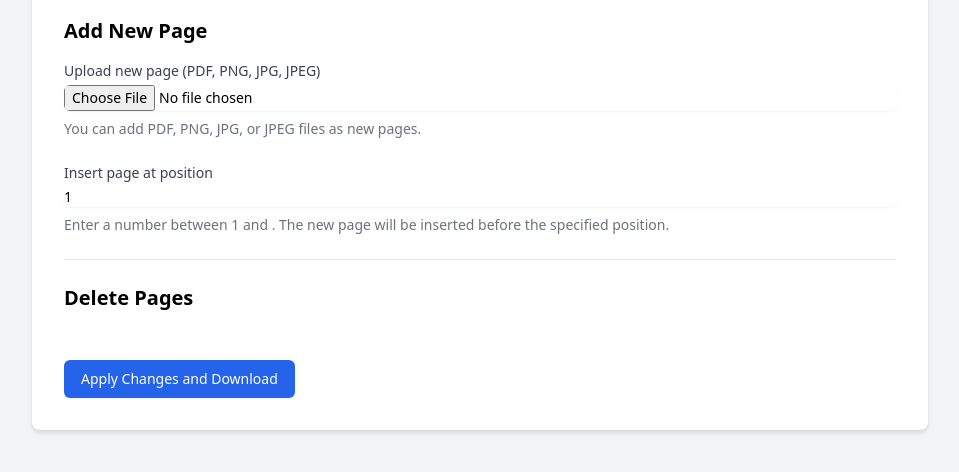
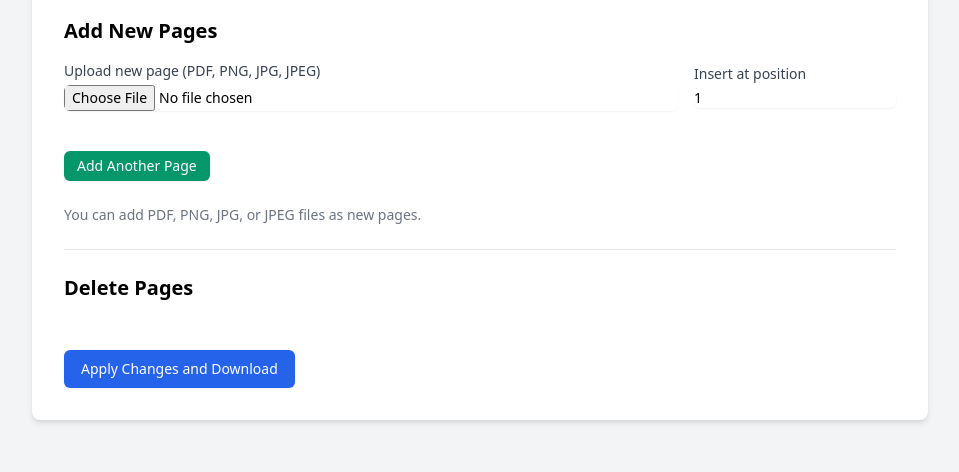
Before and after one commit to Biswajit-Mohapatra2/pdf-edit, a Flask app: template templates/edit.html in a window 1280 px wide. Shown: the part 143-615 px from the top of the page, without its empty margins (160-1119 px from the left). Run offline with Flask 3, Linux system fonts and the light colour scheme; the template is opened without the code that fills it, so the values that code supplies are empty.

Commit message:
correct code added as requirement

```diff
--- a/app.py
+++ b/app.py
@@ -47,25 +47,40 @@
         pages_to_delete = request.form.getlist('delete_pages')
         pages_to_keep = [i for i in range(num_pages) if str(i+1) not in pages_to_delete]
 
-        # Handle new page insertion
-        new_page_file = request.files.get('new_page')
-        insert_position = int(request.form.get('insert_position', 1)) - 1
+        # Handle new page insertions
+        new_pages = request.files.getlist('new_pages')
+        insert_positions = request.form.getlist('insert_positions')
 
-        if new_page_file and allowed_file(new_page_file.filename):
-            # Get the size of the first page
-            first_page = pdf.pages[0]
-            target_width = first_page.mediabox.width
-            target_height = first_page.mediabox.height
+        # Create a list of (position, page) tuples for insertion
+        insertions = []
+        for i, new_page in enumerate(new_pages):
+            if new_page and allowed_file(new_page.filename):
+                position = int(insert_positions[i]) - 1 if i < len(insert_positions) else num_pages
+                insertions.append((position, new_page))
+
+        # Sort insertions by position (descending) to maintain correct order
+        insertions.sort(key=lambda x: x[0], reverse=True)
+
+        # Get the size of the first page for resizing new pages
+        first_page = pdf.pages[0]
+        target_width = first_page.mediabox.width
+        target_height = first_page.mediabox.height
 
         # Add pages to the new PDF
-        for i in pages_to_keep:
-            if i == insert_position and new_page_file and allowed_file(new_page_file.filename):
-                add_new_page(writer, new_page_file, target_width, target_height)
-            writer.add_page(pdf.pages[i])
+        current_page = 0
+        for i in range(num_pages):
+            if i in pages_to_keep:
+                while insertions and insertions[-1][0] == current_page:
+                    _, new_page = insertions.pop()
+                    add_new_page(writer, new_page, target_width, target_height)
+                    current_page += 1
+                writer.add_page(pdf.pages[i])
+                current_page += 1
 
-        # If the insert position is after the last page, add the new page at the end
-        if insert_position >= len(pages_to_keep) and new_page_file and allowed_file(new_page_file.filename):
-            add_new_page(writer, new_page_file, target_width, target_height)
+        # Add any remaining new pages at the end
+        while insertions:
+            _, new_page = insertions.pop()
+            add_new_page(writer, new_page, target_width, target_height)
 
         if writer.pages:
             output = io.BytesIO()
--- a/templates/edit.html
+++ b/templates/edit.html
@@ -23,22 +23,25 @@
         <p class="mb-4">Current number of pages: {{ num_pages }}</p>
 
         <form method="post" enctype="multipart/form-data" class="space-y-6">
-            <div>
-                <h2 class="text-xl font-semibold mb-4">Add New Page</h2>
-                <div class="flex items-center space-x-4">
-                    <div class="flex-grow">
-                        <label for="new_page" class="block text-sm font-medium text-gray-700">Upload new page (PDF, PNG, JPG, JPEG)</label>
-                        <input type="file" id="new_page" name="new_page" accept=".pdf,.png,.jpg,.jpeg" class="mt-1 focus:ring-blue-500 focus:border-blue-500 block w-full shadow-sm sm:text-sm border-gray-300 rounded-md">
+            <div id="new-pages-container">
+                <h2 class="text-xl font-semibold mb-4">Add New Pages</h2>
+                <div class="new-page-input mb-4">
+                    <div class="flex items-center space-x-4">
+                        <div class="flex-grow">
+                            <label for="new_pages" class="block text-sm font-medium text-gray-700">Upload new page (PDF, PNG, JPG, JPEG)</label>
+                            <input type="file" name="new_pages" accept=".pdf,.png,.jpg,.jpeg" class="mt-1 focus:ring-blue-500 focus:border-blue-500 block w-full shadow-sm sm:text-sm border-gray-300 rounded-md">
+                        </div>
+                        <div class="flex-shrink-0">
+                            <label for="insert_positions" class="block text-sm font-medium text-gray-700">Insert at position</label>
+                            <input type="number" name="insert_positions" min="1" max="{{ num_pages + 1 }}" value="1" class="mt-1 focus:ring-blue-500 focus:border-blue-500 block w-full shadow-sm sm:text-sm border-gray-300 rounded-md">
+                        </div>
                     </div>
                 </div>
-                <p class="mt-2 text-sm text-gray-500">You can add PDF, PNG, JPG, or JPEG files as new pages.</p>
             </div>
-
-            <div>
-                <label for="insert_position" class="block text-sm font-medium text-gray-700">Insert page at position</label>
-                <input type="number" id="insert_position" name="insert_position" min="1" max="{{ num_pages + 1 }}" value="1" class="mt-1 focus:ring-blue-500 focus:border-blue-500 block w-full shadow-sm sm:text-sm border-gray-300 rounded-md">
-                <p class="mt-2 text-sm text-gray-500">Enter a number between 1 and {{ num_pages + 1 }}. The new page will be inserted before the specified position.</p>
-            </div>
+            <button type="button" id="add-new-page" class="mt-2 inline-flex items-center px-3 py-1 border border-transparent text-sm font-medium rounded-md shadow-sm text-white bg-green-600 hover:bg-green-700 focus:outline-none focus:ring-2 focus:ring-offset-2 focus:ring-green-500">
+                Add Another Page
+            </button>
+            <p class="mt-2 text-sm text-gray-500">You can add PDF, PNG, JPG, or JPEG files as new pages.</p>
 
             <hr class="my-8">
 
@@ -59,5 +62,15 @@
             </div>
         </form>
     </div>
+
+    <script>
+        document.getElementById('add-new-page').addEventListener('click', function() {
+            const container = document.getElementById('new-pages-container');
+            const newPageInput = document.querySelector('.new-page-input').cloneNode(true);
+            newPageInput.querySelector('input[type="file"]').value = '';
+            newPageInput.querySelector('input[type="number"]').value = '1';
+            container.appendChild(newPageInput);
+        });
+    </script>
 </body>
 </html>
```
